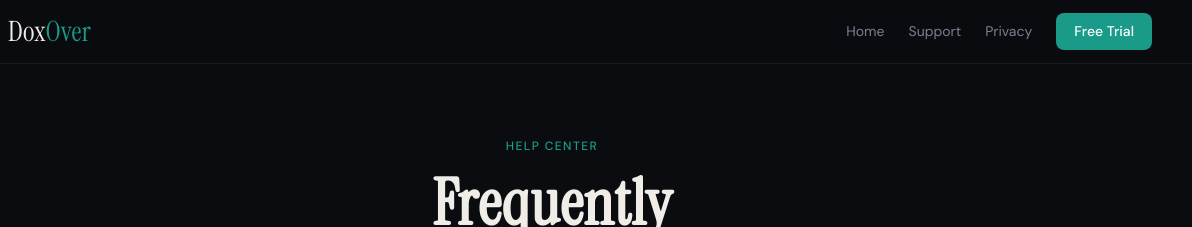
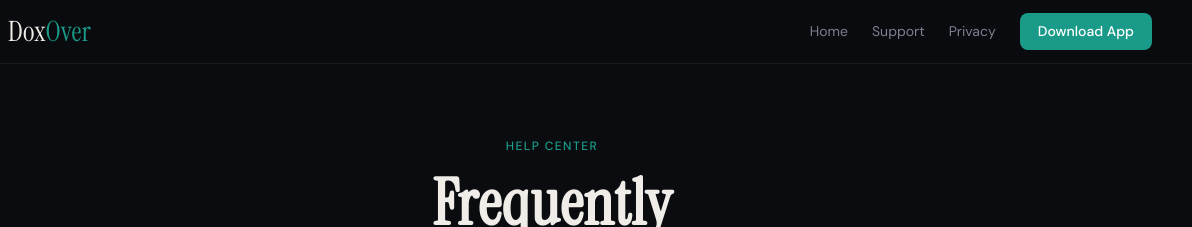
Before and after one commit to faisal-kinisi/doxover.com, a plain HTML site: page faq/index.html in a window 1280 px wide. Shown: the top 227 px of the page, 88-1280 px from the left. Drawn offline with Linux system fonts and the light colour scheme.

Commit message:
Replace 'Free Trial' link with 'Download App' link

```diff
--- a/faq/index.html
+++ b/faq/index.html
@@ -104,7 +104,7 @@ footer{border-top:1px solid var(--border);padding:48px 40px;display:flex;justify
     <a href="/">Home</a>
     <a href="/support">Support</a>
     <a href="/privacy">Privacy</a>
-    <a href="#" class="nav-cta">Free Trial</a>
+    <a href="https://apps.apple.com/app/doxover/id6761037168" class="nav-cta">Download App</a>
   </div>
 </nav>
 
```
